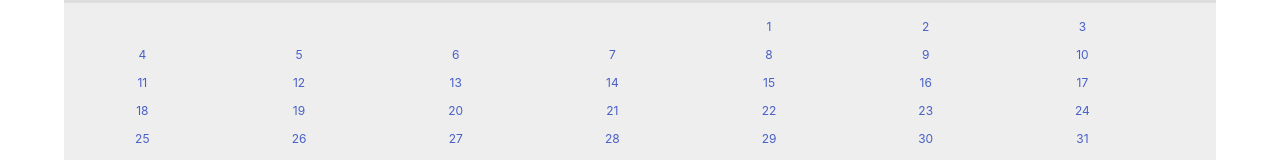
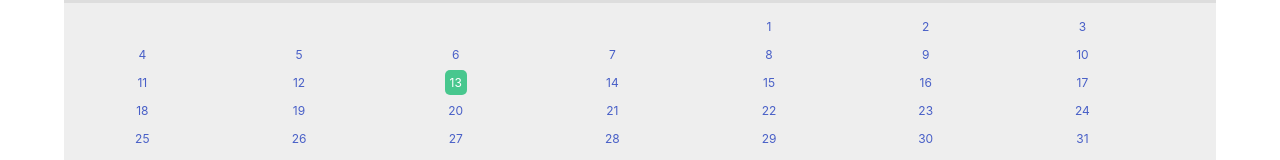
Before and after one commit to leosykes117/calendar, a Vue app in the folder calendar-spa/: page /#/ in a window 1280 px wide. Shown: the part 154-314 px from the top of the page. Built offline with nearby package versions, Linux system fonts and the light colour scheme.

Commit message:
Me modifica el código para mostrar los dias de descanso y el día actual en el calendario

```diff
--- /dev/null
+++ b/calendar-spa/src/calendarModules/calendar.js
@@ -0,0 +1,139 @@
+import moment from 'moment-timezone';
+import holidays from '../configFiles/holidaysConfig.json'
+
+let months = {
+	"1": {
+		index: 1,
+		name: "Enero",
+		days: 31
+	},
+	"2": {
+		index: 2,
+		name: "Febrero",
+		days: 28
+	},
+	"3": {
+		index: 3,
+		name: "Marzo",
+		days: 31
+	},
+	"4": {
+		index: 4,
+		name: "Abril",
+		days: 30
+	},
+	"5": {
+		index: 5,
+		name: "Mayo",
+		days: 31
+	},
+	"6": {
+		index: 6,
+		name: "Junio",
+		days: 30
+	},
+	"7": {
+		index: 7,
+		name: "Julio",
+		days: 31
+	},
+	"8": {
+		index: 8,
+		name: "Agosto",
+		days: 31
+	},
+	"9": {
+		index: 9,
+		name: "Septiembre",
+		days: 30
+	},
+	"10": {
+		index: 10,
+		name: "Octubre",
+		days: 31
+	},
+	"11": {
+		index: 11,
+		name: "Noviembre",
+		days: 30
+	},
+	"12": {
+		index: 12,
+		name: "Diciembre",
+		days: 31
+	}
+}
+
+class Calendar {
+	constructor(date) {
+		this._date = date.clone();
+		this._month = JSON.parse(JSON.stringify(months[date.month() + 1]));
+		this._year = date.year();
+	}
+
+	get date () {
+		return this._date;
+	}
+
+	get month () {
+		return this._month;
+	}
+
+	get year () {
+		return this._year;
+	}
+
+	zeller () {
+		let a = Math.trunc((14 - this._month.index + 1) / 12);
+		let y = this._year - a;
+		let m = this._month.index + 12 * a - 2;
+		let day = 1;
+		let h =
+			(day +
+				y +
+				Math.trunc(y / 4) -
+				Math.trunc(y / 100) +
+				Math.trunc(y / 400) +
+				Math.trunc((31 * m) / 12)) %
+			7;
+		return Math.trunc(h);
+	}
+
+	setDay (currentDay) {
+		let style;
+		if (`${currentDay}/${this._month.index}/${this._year}` == moment(Date.now()).format('D/M/YYYY')) {
+			style = 'active has-background-success has-text-white'
+		} else {
+			if (holidays.hasOwnProperty(`${this._month.index}`)) {
+				for (let date of holidays[this._month.index].dates) {
+					if (date.day == currentDay) {
+						style = 'active has-background-warning';
+						break;
+					}
+				}
+			}
+		}
+		return style;
+	}
+
+	generateMonth () {
+		let days = [];
+		let startDayOfWeek = this.zeller();
+		this._month.days += (this._month.days == 28 && moment([this._year]).isLeapYear()) ? startDayOfWeek + 1 : startDayOfWeek;
+
+		for (let i = 1; i <= this._month.days; i++) {
+			let day = {};
+			if (i > startDayOfWeek) {
+				day.index = i - startDayOfWeek;
+				day.useClass = this.setDay(day.index);
+			}
+			days.push(day);
+		}
+		return {
+			"name": this._month.name,
+			days
+		};
+	}
+}
+
+export default Calendar;
--- a/calendar-spa/src/components/shared/DaysMonth.vue
+++ b/calendar-spa/src/components/shared/DaysMonth.vue
@@ -1,8 +1,7 @@
 <template>
-  <ul v-if="totalDaysMonth != 0" class="days">
-    <li v-for="(item, index) in totalDaysMonth" :key="index">
-      <a v-if="item > currentMonth.startDayOfWeek">{{ item - currentMonth.startDayOfWeek }}</a>
-      <a v-else></a>
+  <ul v-if="currentMonth.length != 0" class="days">
+    <li v-for="(item, index) in currentMonth.days" :key="index">
+      <a :class="item.useClass">{{ item.index }}</a>
     </li>
   </ul>
 </template>
@@ -17,23 +16,6 @@ export default {
   },
   data() {
     return {};
-  },
-  computed: {
-    totalDaysMonth () {
-      console.log("on computed");
-      if (this.currentMonth.momentDate != undefined) {
-        if (
-          this.currentMonth.momentDate.month() == 1 &&
-          this.currentMonth.momentDate.isLeapYear()
-        ) {
-          return (
-            this.currentMonth.data.days + 1 + this.currentMonth.startDayOfWeek
-          );
-        }
-        return this.currentMonth.data.days + this.currentMonth.startDayOfWeek;
-      }
-      return 0;
-    }
   }
 };
 </script>
@@ -56,8 +38,7 @@ export default {
 
 /* Highlight the "current" day */
 .days li .active {
+  border-radius: 5px;
   padding: 5px;
-  background: #1abc9c;
-  color: white !important;
 }
 </style>
--- a/calendar-spa/src/components/shared/Header.vue
+++ b/calendar-spa/src/components/shared/Header.vue
@@ -23,6 +23,7 @@
 
 <script>
 import moment from "moment-timezone";
+import Calendar from '../../calendarModules/calendar';
 import CalendarWeek from "./Week.vue";
 import CalendarDays from "./DaysMonth.vue";
 
@@ -34,56 +35,8 @@ export default {
   data() {
     return {
       date: {},
-      months: {
-        "1": {
-          name: "Enero",
-          days: 31
-        },
-        "2": {
-          name: "Febrero",
-          days: 28
-        },
-        "3": {
-          name: "Marzo",
-          days: 31
-        },
-        "4": {
-          name: "Abril",
-          days: 30
-        },
-        "5": {
-          name: "Mayo",
-          days: 31
-        },
-        "6": {
-          name: "Junio",
-          days: 30
-        },
-        "7": {
-          name: "Julio",
-          days: 31
-        },
-        "8": {
-          name: "Agosto",
-          days: 31
-        },
-        "9": {
-          name: "Septiembre",
-          days: 30
-        },
-        "10": {
-          name: "Octubre",
-          days: 31
-        },
-        "11": {
-          name: "Noviembre",
-          days: 30
-        },
-        "12": {
-          name: "Diciembre",
-          days: 31
-        }
-      },
+      timer: undefined,
+      now: {},
       month: {}
     };
   },
@@ -93,21 +46,6 @@ export default {
     },
     prevMonth() {
       this.date = this.date.clone().subtract(1, "months");
-    },
-    zeller(month, year) {
-      let a = Math.trunc((14 - month) / 12);
-      let y = year - a;
-      let m = month + 12 * a - 2;
-      let day = 1;
-      let h =
-        (day +
-          y +
-          Math.trunc(y / 4) -
-          Math.trunc(y / 100) +
-          Math.trunc(y / 400) +
-          Math.trunc((31 * m) / 12)) %
-        7;
-      return Math.trunc(h);
     }
   },
   filters: {
@@ -118,23 +56,17 @@ export default {
   created() {
     console.log("created calendar header");
     this.date = moment(Date.now()).tz("America/Mexico_City");
-    console.log(this.date.format("LL"));
   },
   computed: {
-    monthName() {
-      return this.months[this.date.month() + 1].name;
+    monthName () {
+      return this.month.name;
     }
   },
   watch: {
-    date(newVal) {
-      this.$set(this.month, "data", this.months[newVal.month() + 1]);
-      this.$set(this.month, "momentDate", newVal.clone());
-      this.$set(
-        this.month,
-        "startDayOfWeek",
-        this.zeller(newVal.month() + 1, newVal.year())
-      );
-      console.log("MONTH: ", this.month);
+    date (newVal) {
+      console.log("on watch date-->", newVal);
+      let calendar = new Calendar(newVal);
+      this.month = calendar.generateMonth();
     }
   }
 };
--- /dev/null
+++ b/calendar-spa/src/configFiles/holidaysConfig.json
@@ -0,0 +1,92 @@
+{
+	"1": {
+		"index": 1,
+		"monthName": "Enero",
+		"dates": [{
+			"name": "Año Nuevo",
+			"day": 1,
+			"vacation": true,
+			"dayOfWeek": null
+		}]
+	},
+	"2": {
+		"index": 2,
+		"monthName": "Febrero",
+		"dates": [{
+			"name": "Día de la Constitución",
+			"day": 5,
+			"vacation": true,
+			"dayOfWeek": 1
+		}]
+	},
+	"3": {
+		"index": 3,
+		"monthName": "Marzo",
+		"dates": [{
+			"name": "Natalicio de Benito Juárez",
+			"day": 21,
+			"vacation": true,
+			"dayOfWeek": 1
+		}]
+	},
+	"4": {
+		"index": 4,
+		"monthName": "Abril",
+		"dates": [{
+			"name": "Día del Niño",
+			"day": 30,
+			"vacation": false,
+			"dayOfWeek": null
+		}]
+	},
+	"5": {
+		"index": 5,
+		"monthName": "Mayo",
+		"dates": [{
+			"name": "Día del Trabajo",
+			"day": 1,
+			"vacation": true,
+			"dayOfWeek": 1
+		}, {
+			"name": "Dia de la Madres",
+			"day": 10,
+			"vacation": false,
+			"dayOfWeek": null
+		}]
+	},
+	"9": {
+		"index": 9,
+		"monthName": "Septiembre",
+		"dates": [{
+			"name": "Día de la Independencia",
+			"day": 16,
+			"vacation": true,
+			"dayOfWeek": null
+		}]
+	},
+	"11": {
+		"index": 11,
+		"monthName": "Noviembre",
+		"dates": [{
+			"name": "Día de la Revolución",
+			"day": 20,
+			"vacation": true,
+			"dayOfWeek": 1
+		}]
+    },
+    "12": {
+        "index": 12,
+        "monthName": "Diciembre",
+        "dates": [{
+            "name": "Transmisión del Poder Ejecutivo Federal",
+            "day": 25,
+            "vacation": true,
+            "dayOfWeek": null
+        },{
+            "name": "Navidad",
+            "day": 25,
+            "vacation": true,
+            "dayOfWeek": null
+        }]
+    }
+}
```
